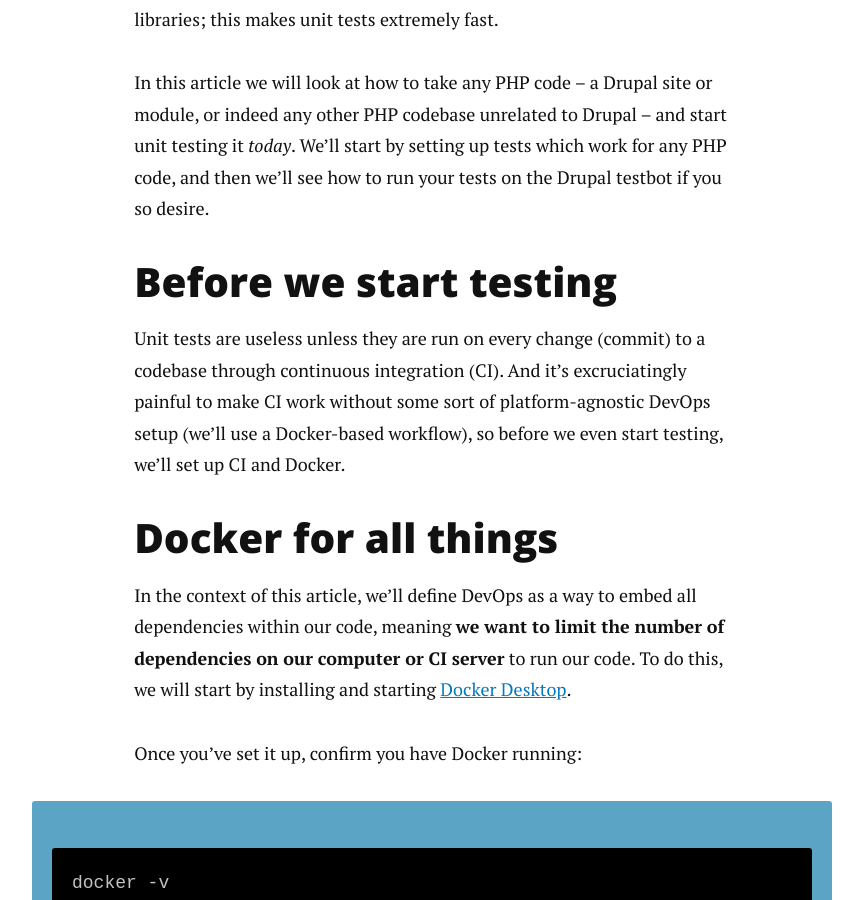
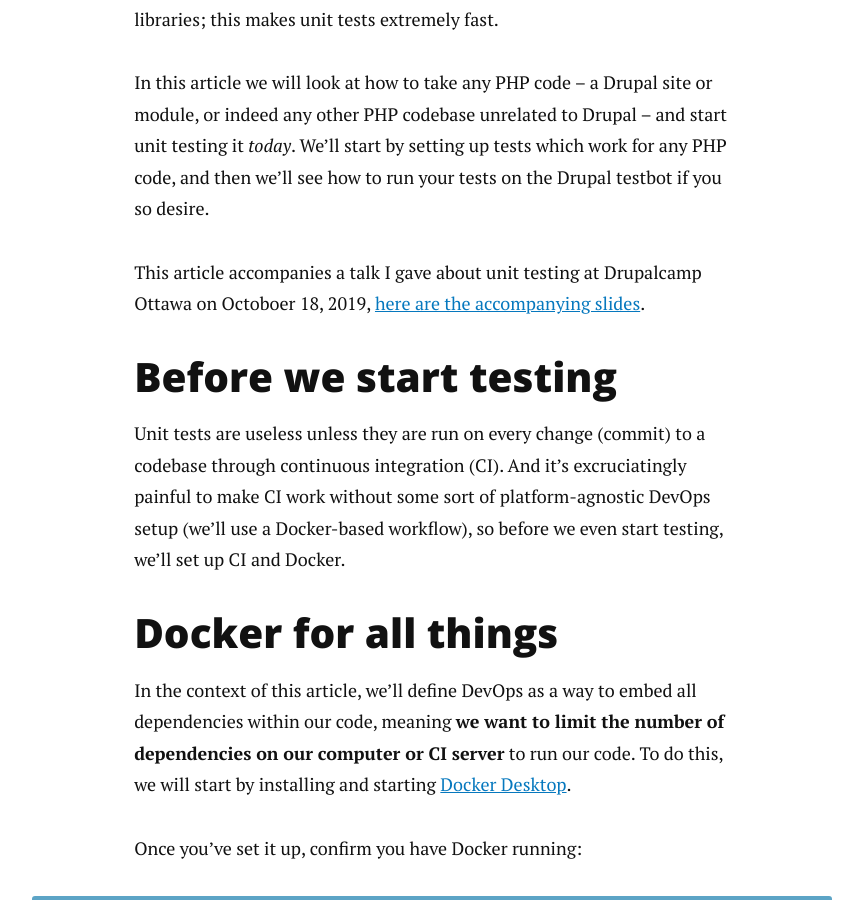
Before and after one commit to alberto56/dcycleblog, a Jekyll site: the page built from _posts/2019-10-16-unit-testing.md, in a window 1280 px wide and 900 px high, scrolled down 731 px. Shown: the whole window, without its empty margins (208-1071 px from the left). Built offline with Jekyll 4.4.1, drawn with Linux system fonts in a browser that asks for light colours; nearby versions of some CDN libraries; comment, search, counter and statistics services are not loaded.

Commit message:
Update 2019-10-16-unit-testing.md

```diff
--- a/_posts/2019-10-16-unit-testing.md
+++ b/_posts/2019-10-16-unit-testing.md
@@ -18,6 +18,8 @@ Unit tests are the fastest, most reliable kinds of tests: they confirm that the
 Unit tests do not require a full environment with a database and external libraries; this makes unit tests extremely fast.
 
 In this article we will look at how to take any PHP code -- a Drupal site or module, or indeed any other PHP codebase unrelated to Drupal -- and start unit testing it _today_. We'll start by setting up tests which work for any PHP code, and then we'll see how to run your tests on the Drupal testbot if you so desire.
+
+This article accompanies a talk I gave about unit testing at Drupalcamp Ottawa on Octoboer 18, 2019, [here are the accompanying slides](https://alberto56.github.io/presentation-unit-test/#/).
 
 Before we start testing
 -----
```
